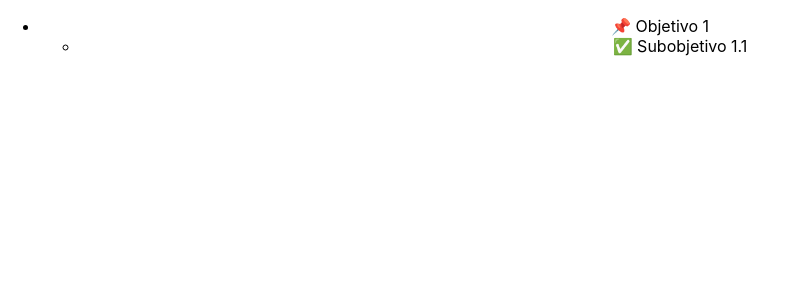
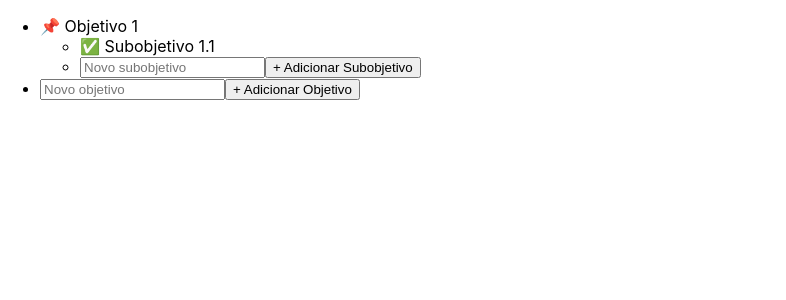
Before and after one commit to eri-akio/Maneja, a React (Create React App) app: page / in a window 1280 px wide. Both pictures are taken after a click on the element "📌 Objetivo 1". Shown: the top 300 px of the page, without its empty margins (0-786 px from the left). Built offline with nearby package versions, Linux system fonts and the light colour scheme.

Commit message:
Estrutura

```diff
--- a/src/App.css
+++ b/src/App.css
@@ -1,3 +1,3 @@
 .App {
-  text-align: center;
+  text-align: start;
 }
--- a/src/App.js
+++ b/src/App.js
@@ -3,8 +3,21 @@ import './App.css';
 
 const HierarquiaObjetivos = () => {
     const [visibilidade, setVisibilidade] = useState({});
-    const [acoes, setAcoes] = useState(["➡️ Ação 1.1.1", "➡️ Ação 1.1.2"]);
-    const [novaAcao, setNovaAcao] = useState("");
+    const [objetivos, setObjetivos] = useState([
+        {
+            id: "obj1",
+            nome: "📌 Objetivo 1",
+            subobjetivos: [
+                { id: "sub1", nome: "✅ Subobjetivo 1.1", acoes: [
+                    { id: "acao1.1.1", nome: "➡️ Ação 1.1.1" },
+                    { id: "acao1.1.2", nome: "➡️ Ação 1.1.2" }
+                ] }
+            ]
+        }
+    ]);
+    const [novoObjetivo, setNovoObjetivo] = useState("");
+    const [novoSubobjetivo, setNovoSubobjetivo] = useState({});
+    const [novaAcao, setNovaAcao] = useState({});
 
     const toggle = (id) => {
         setVisibilidade((prev) => ({
@@ -13,37 +26,81 @@ const HierarquiaObjetivos = () => {
         }));
     };
 
-    const adicionarAcao = () => {
-        if (novaAcao.trim() !== "") {
-            setAcoes((prev) => [...prev, `➡️ ${novaAcao}`]);
-            setNovaAcao("");
+    const adicionarObjetivo = () => {
+        if (novoObjetivo.trim() !== "") {
+            const id = `obj${objetivos.length + 1}`;
+            setObjetivos([...objetivos, { id, nome: `📌 ${novoObjetivo}`, subobjetivos: [] }]);
+            setNovoObjetivo("");
+        }
+    };
+
+    const adicionarSubobjetivo = (objId) => {
+        if (novoSubobjetivo[objId]?.trim()) {
+            setObjetivos((prev) =>
+                prev.map((obj) =>
+                    obj.id === objId
+                        ? { ...obj, subobjetivos: [...obj.subobjetivos, { id: `${objId}-sub${obj.subobjetivos.length + 1}`, nome: `✅ ${novoSubobjetivo[objId]}`, acoes: [] }] }
+                        : obj
+                )
+            );
+            setNovoSubobjetivo((prev) => ({ ...prev, [objId]: "" }));
+        }
+    };
+
+    const adicionarAcao = (subId, objId) => {
+        if (novaAcao[subId]?.trim()) {
+            setObjetivos((prev) =>
+                prev.map((obj) =>
+                    obj.id === objId
+                        ? {
+                            ...obj,
+                            subobjetivos: obj.subobjetivos.map((sub) =>
+                                sub.id === subId ? { ...sub, acoes: [...sub.acoes, { id: `${subId}-acao${sub.acoes.length + 1}`, nome: `➡️ ${novaAcao[subId]}` }] } : sub
+                            )
+                        }
+                        : obj
+                )
+            );
+            setNovaAcao((prev) => ({ ...prev, [subId]: "" }));
         }
     };
 
     return (
         <div className="p-4">
             <ul className="list-none">
-                <li>
-                    <span className="cursor-pointer text-blue-600" onClick={() => toggle("sub1")}>📌 Objetivo 1</span>
-                    {visibilidade["sub1"] && (
+                {objetivos.map((obj) => (
+                    <li key={obj.id}>
+                        <span className="cursor-pointer text-blue-600" onClick={() => toggle(obj.id)}>
+                            {obj.nome}
+                        </span>
+                        {visibilidade[obj.id] && (
                             <ul className="ml-4">
-                            <li>
-                                <span className="cursor-pointer text-blue-600" onClick={() => toggle("acao1")}>✅ Subobjetivo 1.1</span>
-                                {visibilidade["acao1"] && (
+                                {obj.subobjetivos.map((sub) => (
+                                    <li key={sub.id}>
+                                        <span className="cursor-pointer text-blue-600" onClick={() => toggle(sub.id)}>
+                                            {sub.nome}
+                                        </span>
+                                        {visibilidade[sub.id] && (
                                             <ul className="ml-8">
-                                        {acoes.map((acao, index) => (
-                                            <li key={index}>{acao}</li>
+                                                {sub.acoes.map((acao) => (
+                                                    <li key={acao.id}>
+                                                        <span className="cursor-pointer text-gray-600" onClick={() => toggle(acao.id)}>
+                                                            {acao.nome}
+                                                        </span>
+                                                    </li>
                                                 ))}
                                                 <li className="mt-2">
                                                     <input
                                                         type="text"
-                                                value={novaAcao}
-                                                onChange={(e) => setNovaAcao(e.target.value)}
+                                                        value={novaAcao[sub.id] || ""}
+                                                        onChange={(e) =>
+                                                            setNovaAcao((prev) => ({ ...prev, [sub.id]: e.target.value }))
+                                                        }
                                                         className="p-2 border rounded mr-2"
                                                         placeholder="Nova ação"
                                                     />
                                                     <button
-                                                onClick={adicionarAcao}
+                                                        onClick={() => adicionarAcao(sub.id, obj.id)}
                                                         className="p-2 bg-blue-500 text-white rounded"
                                                     >
                                                         + Adicionar Ação
@@ -52,8 +109,42 @@ const HierarquiaObjetivos = () => {
                                             </ul>
                                         )}
                                     </li>
+                                ))}
+                                <li className="mt-4">
+                                    <input
+                                        type="text"
+                                        value={novoSubobjetivo[obj.id] || ""}
+                                        onChange={(e) =>
+                                            setNovoSubobjetivo((prev) => ({ ...prev, [obj.id]: e.target.value }))
+                                        }
+                                        className="p-2 border rounded mr-2"
+                                        placeholder="Novo subobjetivo"
+                                    />
+                                    <button
+                                        onClick={() => adicionarSubobjetivo(obj.id)}
+                                        className="p-2 bg-green-500 text-white rounded"
+                                    >
+                                        + Adicionar Subobjetivo
+                                    </button>
+                                </li>
                             </ul>
                         )}
+                    </li>
+                ))}
+                <li className="mt-4">
+                    <input
+                        type="text"
+                        value={novoObjetivo}
+                        onChange={(e) => setNovoObjetivo(e.target.value)}
+                        className="p-2 border rounded mr-2"
+                        placeholder="Novo objetivo"
+                    />
+                    <button
+                        onClick={adicionarObjetivo}
+                        className="p-2 bg-red-500 text-white rounded"
+                    >
+                        + Adicionar Objetivo
+                    </button>
                 </li>
             </ul>
         </div>
```
Lines whose indentation alone changed are shown as unchanged.
